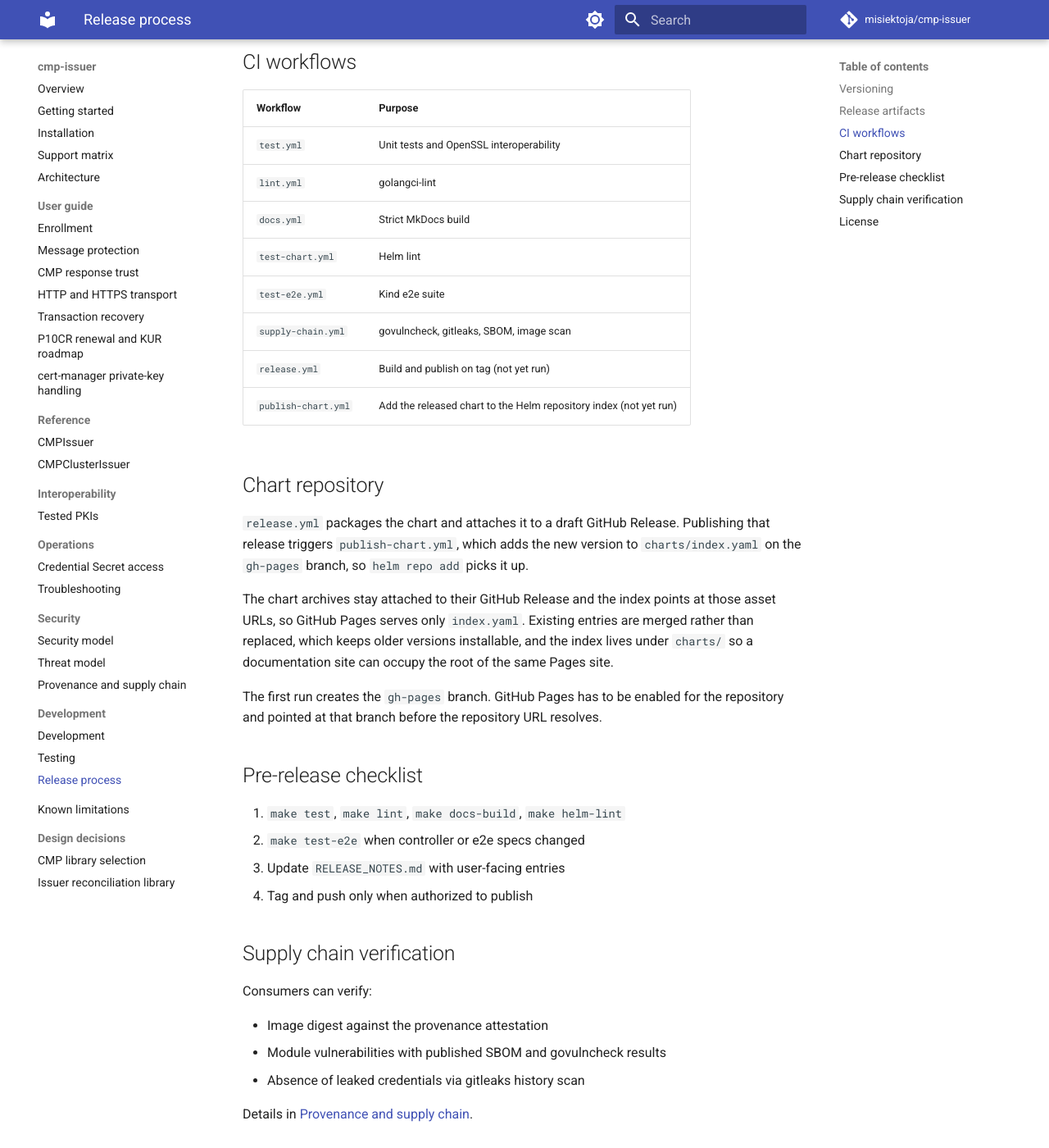
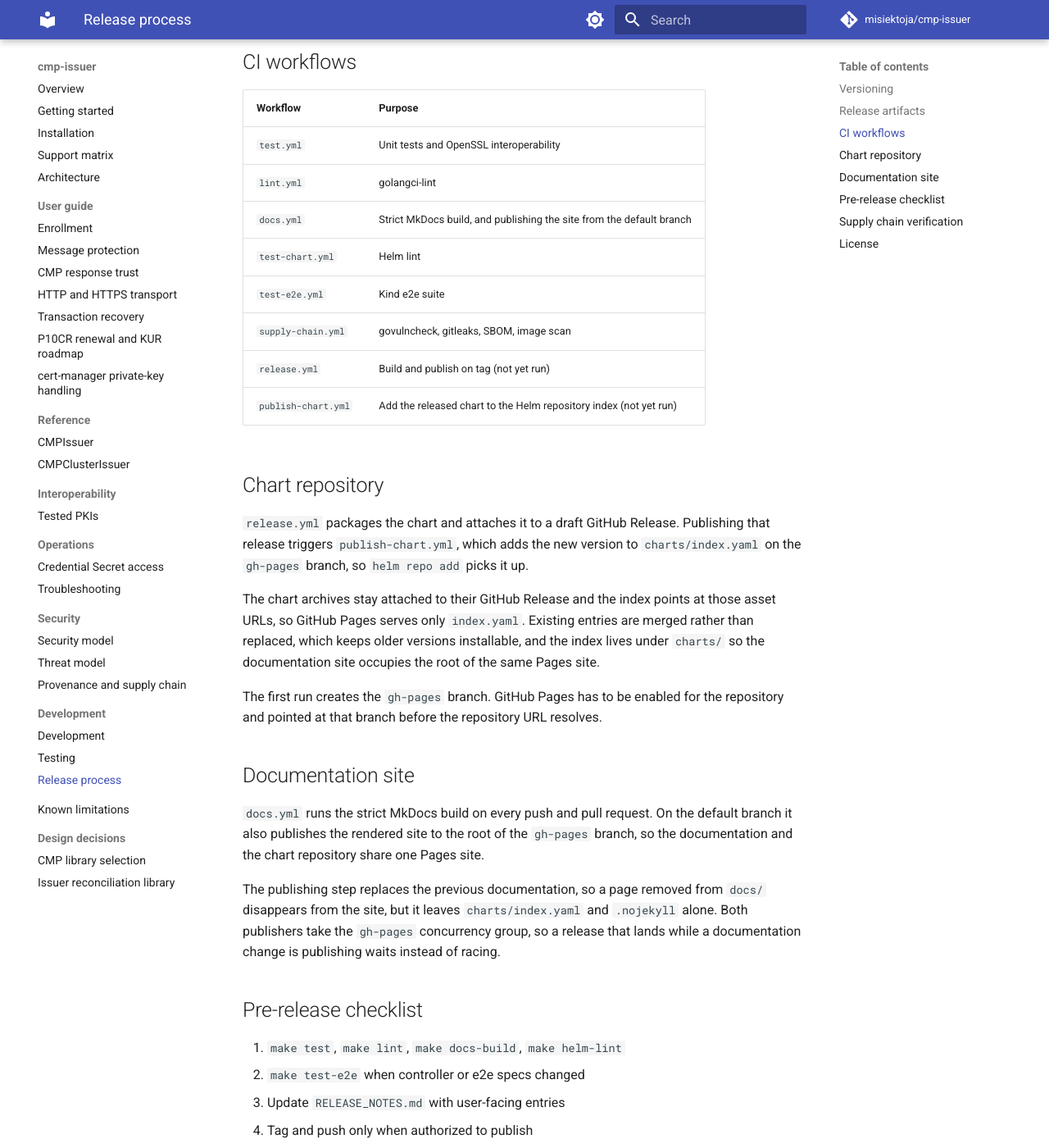
Before and after one commit to misiektoja/cmp-issuer, an MkDocs documentation site: the page built from docs/development/release-process.md, in a window 1280 px wide and 1400 px high, scrolled down 819 px. Shown: the whole window at 82% size. Built offline with MkDocs 1.6.1 and Material for MkDocs 9.7.7, drawn with Linux system fonts in a browser that asks for light colours; comment, search, counter and statistics services are not loaded.

Commit message:
docs(development): describe how the documentation site is published

```diff
--- a/docs/development/release-process.md
+++ b/docs/development/release-process.md
@@ -26,7 +26,7 @@ Each release publishes:
 | --- | --- |
 | `test.yml` | Unit tests and OpenSSL interoperability |
 | `lint.yml` | golangci-lint |
-| `docs.yml` | Strict MkDocs build |
+| `docs.yml` | Strict MkDocs build, and publishing the site from the default branch |
 | `test-chart.yml` | Helm lint |
 | `test-e2e.yml` | Kind e2e suite |
 | `supply-chain.yml` | govulncheck, gitleaks, SBOM, image scan |
@@ -41,11 +41,22 @@ branch, so `helm repo add` picks it up.
 
 The chart archives stay attached to their GitHub Release and the index points at those asset URLs, so
 GitHub Pages serves only `index.yaml`. Existing entries are merged rather than replaced, which keeps
-older versions installable, and the index lives under `charts/` so a documentation site can occupy the
+older versions installable, and the index lives under `charts/` so the documentation site occupies the
 root of the same Pages site.
 
 The first run creates the `gh-pages` branch. GitHub Pages has to be enabled for the repository and
 pointed at that branch before the repository URL resolves.
+
+## Documentation site
+
+`docs.yml` runs the strict MkDocs build on every push and pull request. On the default branch it also
+publishes the rendered site to the root of the `gh-pages` branch, so the documentation and the chart
+repository share one Pages site.
+
+The publishing step replaces the previous documentation, so a page removed from `docs/` disappears from
+the site, but it leaves `charts/index.yaml` and `.nojekyll` alone. Both publishers take the `gh-pages`
+concurrency group, so a release that lands while a documentation change is publishing waits instead of
+racing.
 
 ## Pre-release checklist
 
```
